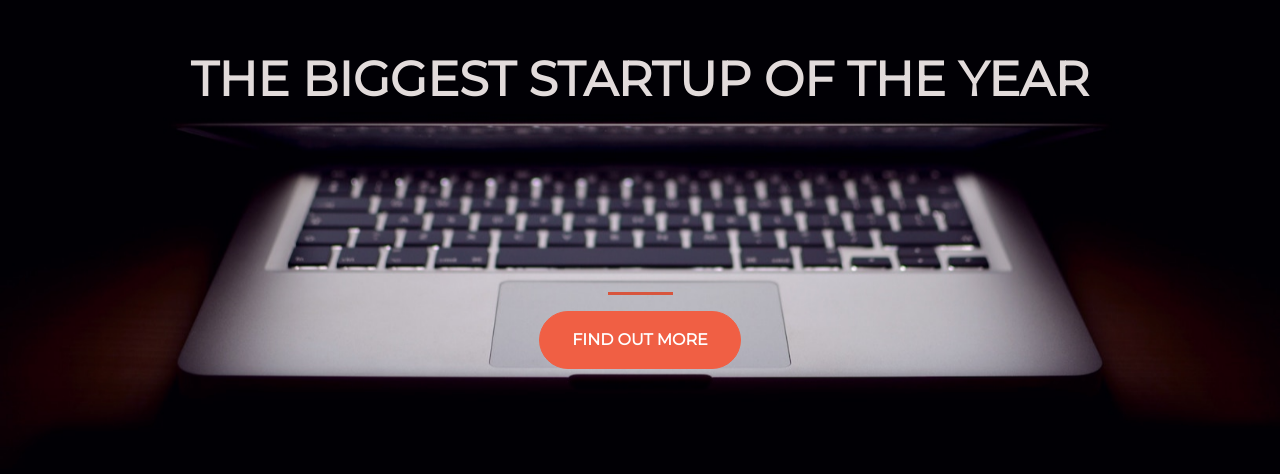
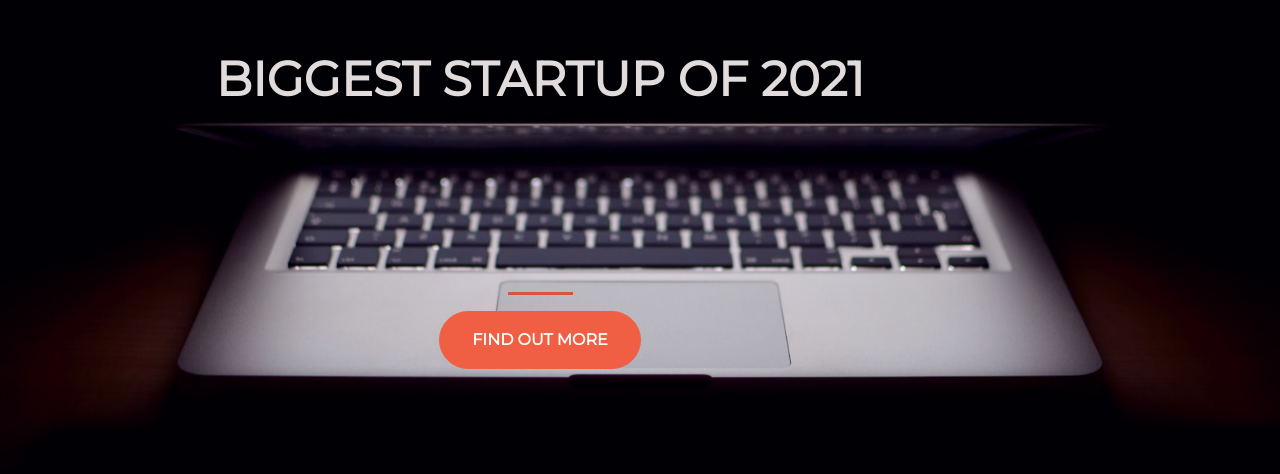
Before and after one commit to stefanjames/stefanjames.github.io, a plain HTML site: page index.html in a window 1280 px wide. Shown: the part 190-664 px from the top of the page. Drawn offline with nearby package versions, Linux system fonts and the light colour scheme.

Commit message:
title changed in body

```diff
--- a/index.html
+++ b/index.html
@@ -19,7 +19,7 @@
     <div class="container d-flex align-items-center h-100">
       <div class="row">
         <header class="text-center col-12">
-        <h1 class="text-uppercase"><strong>the biggest startup of the year</strong></h1></header>
+        <h1 class="text-uppercase"><strong>biggest startup of 2021</strong></h1></header>
         <div class="buffer col-12"></div>
         <section class="text-center col-12">
         <hr>
```
